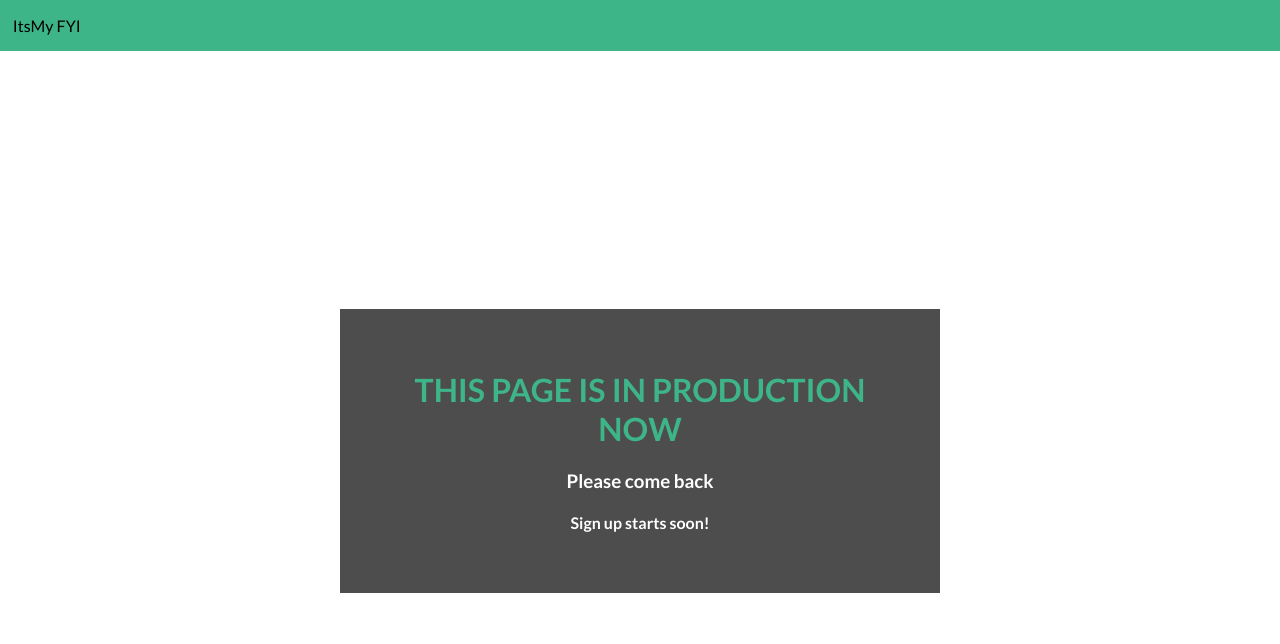
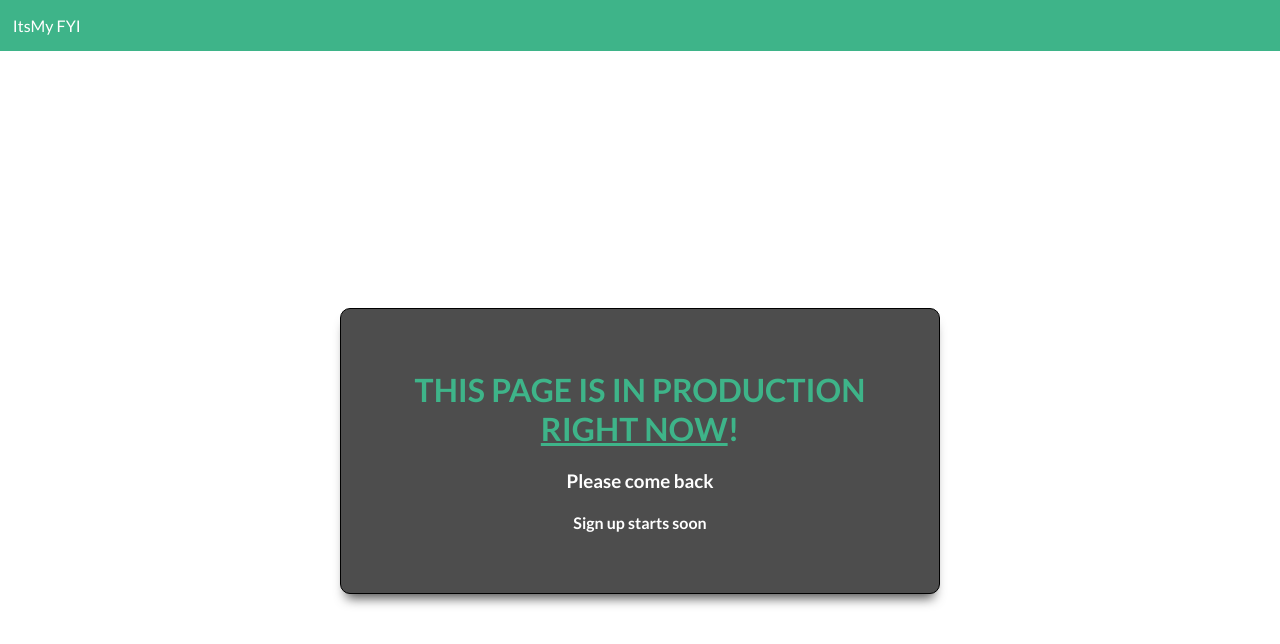
Before and after one commit to chris-milliano/itsmy-fyi-site, an Angular app: page /sign-up in a window 1280 px wide. Shown: the top 644 px of the page. Built offline with nearby package versions, Linux system fonts and the light colour scheme.

Commit message:
FEAT: Add construction page on sign up page

```diff
--- a/src/app/components/header/header.component.html
+++ b/src/app/components/header/header.component.html
@@ -1,3 +1,8 @@
 <header class="container">
-    ItsMy FYI
+
+    <div (click)="redirectTo('/')" id="header__title" class="container">
+        ItsMy FYI
+    </div>
+
+
 </header>
--- a/src/app/components/header/header.component.scss
+++ b/src/app/components/header/header.component.scss
@@ -3,4 +3,13 @@
 header {
     background-color: $main-green;
     padding: 2vh 1vw;
+
+    #header__title {
+        color: #fff;
+        transition: all 1s ease;
+
+        &:hover {
+            color: $blue;
+        }
+    }
 }
--- a/src/app/components/header/header.component.ts
+++ b/src/app/components/header/header.component.ts
@@ -1,15 +1,23 @@
 import { Component, OnInit } from '@angular/core';
+import { Router } from '@angular/router';
 
 @Component({
-  selector: 'app-header',
-  templateUrl: './header.component.html',
-  styleUrls: ['./header.component.scss']
+    selector: 'app-header',
+    templateUrl: './header.component.html',
+    styleUrls: ['./header.component.scss']
 })
 export class HeaderComponent implements OnInit {
 
-  constructor() { }
+    constructor(
+        private router: Router
+    ) { }
 
-  ngOnInit() {
-  }
+    ngOnInit() {
+        console.log("Init header.component");
+    }
 
+    // Redirect to a different page
+    redirectTo (path: string) {
+        this.router.navigateByUrl(path);
+    }
 }
--- a/src/app/pages/sign-up/sign-up.component.html
+++ b/src/app/pages/sign-up/sign-up.component.html
@@ -2,9 +2,9 @@
 <div id="sign-up" class="container">
 
     <div id="sign-up__title" class="container">
-        <h1>THIS PAGE IS IN PRODUCTION NOW</h1>
+        <h1>THIS PAGE IS IN PRODUCTION <u>RIGHT NOW</u>!</h1>
         <h3>Please come back</h3>
-        <h4>Sign up starts soon!</h4>
+        <h4>Sign up starts soon</h4>
     </div>
 
 </div>
--- a/src/app/pages/sign-up/sign-up.component.scss
+++ b/src/app/pages/sign-up/sign-up.component.scss
@@ -13,6 +13,9 @@
         color: #fff;
         text-align: center;
         padding: 5vh 5vw;
+        border: 1px solid #000;
+        border-radius: 10px;
+        box-shadow: 0 10px 12px -6px #4d4d4d;
 
         h1 {
             color: $main-green;
```
